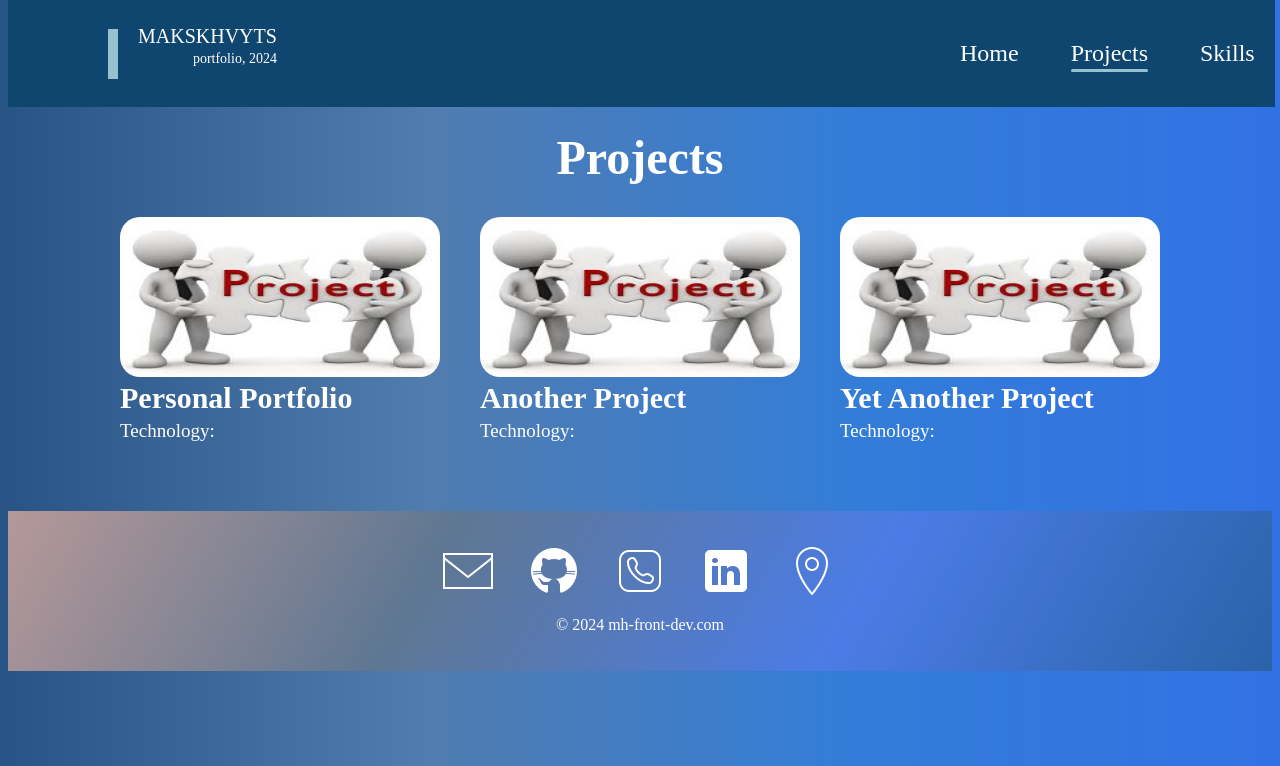
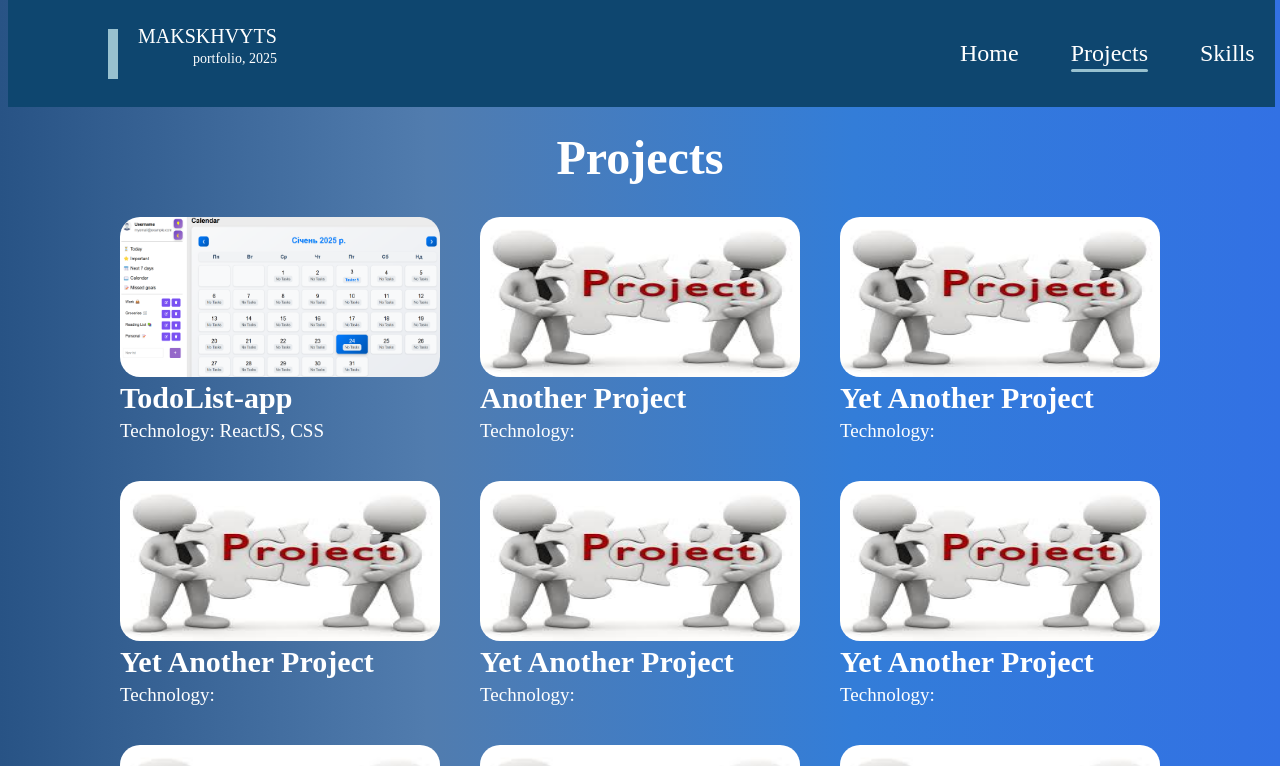
Before and after one commit to makskhv21/myWebSite, a React (Create React App) app: page /Projects in a window 1280 px wide. Shown: the top 766 px of the page. Built offline with nearby package versions, Linux system fonts and the light colour scheme; the HTML template or start-up script is replaced by a standard one.

Commit message:
feat: Add first project

```diff
--- a/public/index.html
+++ b/public/index.html
@@ -10,7 +10,7 @@
     />
     <link rel="manifest" href="%PUBLIC_URL%/manifest.json" />
     <link rel="icon" href="./icon.png" />
-    <title>Portfolio Khvyts Maksim</title>
+    <title>Portfolio Khvyts Maksym</title>
   </head>
   <body>
     <noscript>You need to enable JavaScript to run this app.</noscript>
--- a/src/components/detailProjects/Project.css
+++ b/src/components/detailProjects/Project.css
@@ -23,6 +23,7 @@
     border-radius: 10px;
     box-shadow: 0px 4px 15px rgba(0, 0, 0, 0.2);
     transition: transform 0.3s ease, box-shadow 0.3s ease;
+    cursor: pointer;
 }
 
 .img-project:hover {
@@ -53,7 +54,7 @@
 }
 
 .reference {
-    color: #fc674d;
+    color: #FFD700;
     text-decoration: none;
     font-weight: bold;
     border-bottom: 2px solid transparent;
--- a/src/components/detailProjects/ProjectDescription.js
+++ b/src/components/detailProjects/ProjectDescription.js
@@ -1,19 +1,27 @@
-import "./Project.css"
+import "./Project.css";
 
 function ProjectDescription({ project }) {
     return (
         <div className="project-container">
             <img
                 onClick={() => window.open(project.link, "_blank")}
-                className="img-project" src={project.image} alt={project.title}
+                className="img-project"
+                src={project.image}
+                alt={project.title}
             />
             <div className="content">
-                <h3 className="briefly">{project.brief}</h3>
+                <h3 className="briefly">Briefly about the project</h3>
                 <p className="description">{project.description}</p>
+
                 <h3 className="use-tech">What use?</h3>
                 <p className="description">{project.technologies}</p>
+
                 <h3 className="reference-title">Reference on GitHub</h3>
-                <a className="reference" href={project.link}>Project Link</a>
+                <a className="reference" href={project.link} target="_blank" rel="noopener noreferrer">Project Link</a>
+
+                {project.demo && (
+                    <a className="reference" href={project.demo} target="_blank" rel="noopener noreferrer">Live Demo</a>
+                )}
             </div>
         </div>
     );
--- a/src/components/navbar/Logo.js
+++ b/src/components/navbar/Logo.js
@@ -3,7 +3,7 @@ const Logo = () => (
         <hr style={{ border: "none", borderLeft: "10px solid #98C1CF", height: "50px" }} />
         <div className="logoMy">
             <p className="logo-MAKSKHVYTS">MAKSKHVYTS</p>
-            <p className="logo-portfolio">portfolio, 2024</p>
+            <p className="logo-portfolio">portfolio, 2025</p>
         </div>
     </a>
 );
--- a/src/components/pages/Main/Main.js
+++ b/src/components/pages/Main/Main.js
@@ -24,7 +24,7 @@ function Main() {
                     <p className="info-desription custom-font">I am a frontend developer passionate about creating intuitive and efficient interfaces.</p>
                 </div>
                 <div className="button-container">
-                    <button className="btn-Download">Download CV</button>
+                    <button className="btn-Download"><a src='#'></a>Download CV</button>
                     <button onClick={openModal} className="btn-About">About Me</button>
                     <Modal isOpen={isModalOpen} onClose={closeModal} />
                 </div>
--- a/src/components/pages/Projects/Projects.js
+++ b/src/components/pages/Projects/Projects.js
@@ -1,7 +1,6 @@
 import "./Projects.css";
-import projectImage from "./img/project.jpg";
 import { Link } from 'react-router-dom';
-import projectsData from "../projectsData"
+import projectsData from "../projectsData"; // імпортуємо дані з проектами
 
 function Projects() {
     return (
@@ -12,7 +11,11 @@ function Projects() {
                     {projectsData.map(project => (
                         <div className="project" key={project.id}>
                             <Link to={`/projects/${project.id}`}>
-                                <img src={projectImage} alt={project.title} className="project-image" />
+                                <img
+                                    src={project.image}
+                                    alt={project.title}
+                                    className="project-image"
+                                />
                             </Link>
                             <h3 className="project-name">{project.title}</h3>
                             <p className="project-desc">Technology: {project.tech}</p>
--- a/src/components/pages/projectsData.js
+++ b/src/components/pages/projectsData.js
@@ -1,22 +1,22 @@
-import projectImage1 from "./img/project.jpg";
+import projectImage1 from "./img/image1.png";
 import projectImage2 from "./img/project.jpg";
 import projectImage3 from "./img/project.jpg";
 
 const projectsData = [
     {
         id: 1,
-        title: "Personal Portfolio",
+        title: "TodoList-app",
         image: projectImage1,
-        brief: "Briefly about the project",
-        description: "This project showcases my skills and projects as a frontend developer. It includes sections for my bio, skills, and a gallery of my work.",
+        tech: "ReactJS, CSS",
+        description: "A task management application that helps users organize their daily activities efficiently. Features include adding, editing, and deleting tasks, marking tasks as completed, dynamic filters for better organization, and a clean, responsive user interface for seamless usability.",
         technologies: "Built using React, CSS, and integrated with GitHub Pages.",
-        link: ""
+        link: "https://github.com/makskhv21/TodoList-app",
+        demo: "todo-list-9r5ann0p1-makskhv21s-projects.vercel.app/"
     },
     {
         id: 2,
         title: "Another Project",
         image: projectImage2,
-        brief: "Briefly about another project",
         description: "This is a description of another project, showcasing different skills and technologies.",
         technologies: "Technologies used: React, Node.js, Express.",
         link: ""
@@ -25,11 +25,74 @@ const projectsData = [
         id: 3,
         title: "Yet Another Project",
         image: projectImage3,
-        brief: "Briefly about yet another project",
         description: "This project highlights my ability to create responsive web applications.",
         technologies: "Technologies used: HTML, CSS, JavaScript.",
         link: ""
-    }
+    },
+    {
+        id: 4,
+        title: "Yet Another Project",
+        image: projectImage3,
+        description: "This project highlights my ability to create responsive web applications.",
+        technologies: "Technologies used: HTML, CSS, JavaScript.",
+        link: ""
+    },
+    {
+        id: 5,
+        title: "Yet Another Project",
+        image: projectImage3,
+        description: "This project highlights my ability to create responsive web applications.",
+        technologies: "Technologies used: HTML, CSS, JavaScript.",
+        link: ""
+    },
+    {
+        id: 6,
+        title: "Yet Another Project",
+        image: projectImage3,
+        description: "This project highlights my ability to create responsive web applications.",
+        technologies: "Technologies used: HTML, CSS, JavaScript.",
+        link: ""
+    },
+    {
+        id: 7,
+        title: "Yet Another Project",
+        image: projectImage3,
+        description: "This project highlights my ability to create responsive web applications.",
+        technologies: "Technologies used: HTML, CSS, JavaScript.",
+        link: ""
+    },
+    {
+        id: 8,
+        title: "Yet Another Project",
+        image: projectImage3,
+        description: "This project highlights my ability to create responsive web applications.",
+        technologies: "Technologies used: HTML, CSS, JavaScript.",
+        link: ""
+    },
+    {
+        id: 9,
+        title: "Yet Another Project",
+        image: projectImage3,
+        description: "This project highlights my ability to create responsive web applications.",
+        technologies: "Technologies used: HTML, CSS, JavaScript.",
+        link: ""
+    },
+    {
+        id: 10,
+        title: "Yet Another Project",
+        image: projectImage3,
+        description: "This project highlights my ability to create responsive web applications.",
+        technologies: "Technologies used: HTML, CSS, JavaScript.",
+        link: ""
+    },
+    {
+        id: 11,
+        title: "Yet Another Project",
+        image: projectImage3,
+        description: "This project highlights my ability to create responsive web applications.",
+        technologies: "Technologies used: HTML, CSS, JavaScript.",
+        link: ""
+    },
 ];
 
 export default projectsData;
```
Also changed, not shown: src/components/pages/img/image1.png (added).
